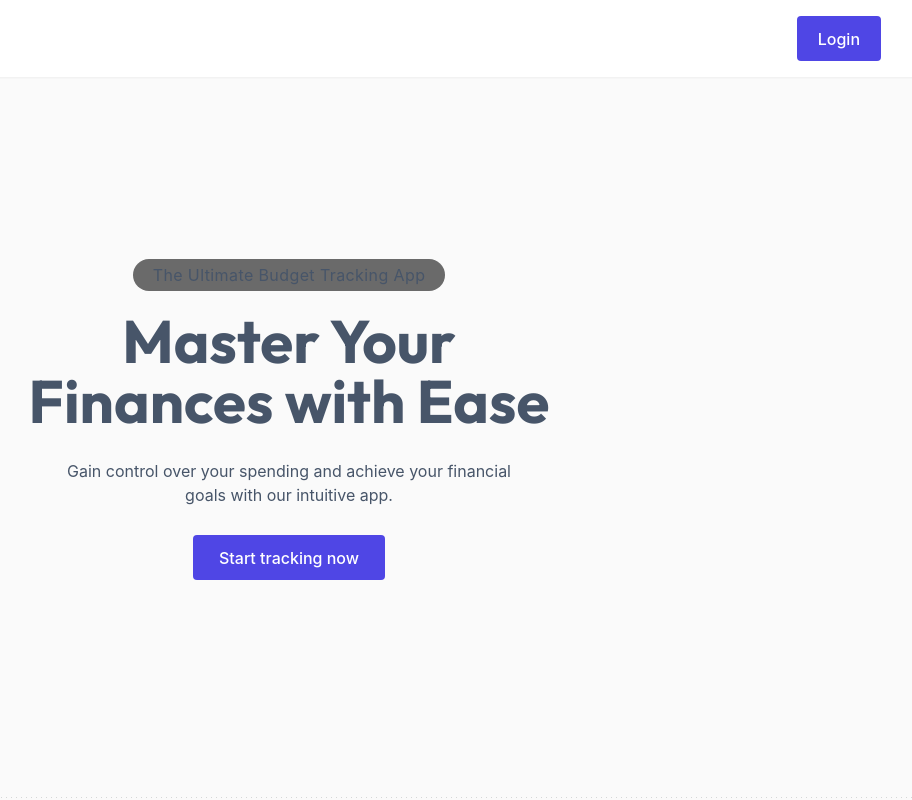
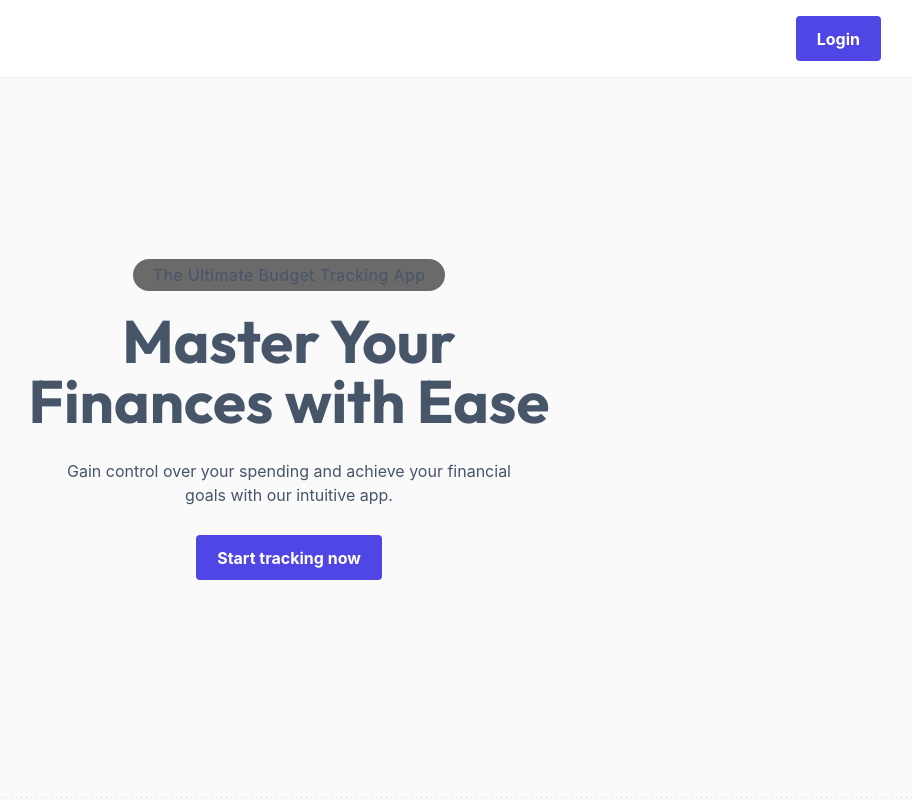
Before and after one commit to and27/tracker, a React (Vite) app: page /home in a window 1280 px wide. Shown: the top 800 px of the page, without its empty margins (351-1263 px from the left). Built offline with nearby package versions, Linux system fonts and the light colour scheme; no server answers.

Commit message:
style: make button text bolder

```diff
--- a/src/components/Button.tsx
+++ b/src/components/Button.tsx
@@ -4,7 +4,7 @@ interface ButtonProps {
 
 const Button = ({ children }: ButtonProps) => {
   return (
-    <button className="bg-indigo-600 text-white px-5 mt-5 rounded hover:bg-indigo-700">
+    <button className="bg-indigo-600 text-white px-5 mt-5 rounded hover:bg-indigo-700 font-bold">
       {children}
     </button>
   );
--- a/src/components/Hero.tsx
+++ b/src/components/Hero.tsx
@@ -1,4 +1,5 @@
 import { Link } from "react-router-dom";
+import LinkButton from "./LinkButton";
 
 const Hero = () => {
   return (
@@ -14,11 +15,7 @@ const Hero = () => {
           Gain control over your spending and achieve your financial goals with
           our intuitive app.
         </p>
-        <Link to="/login">
-          <button className="bg-indigo-600 rounded px-5 text-white w-48">
-            Start tracking now
-          </button>
-        </Link>
+        <LinkButton to="/login">Start tracking now</LinkButton>
       </div>
     </div>
   );
--- a/src/components/LinkButton.tsx
+++ b/src/components/LinkButton.tsx
@@ -9,7 +9,7 @@ const LinkButton = ({ children, to, className }: LinkButtonProps) => {
   return (
     <Link to={to} className={className}>
       <button
-        className={`bg-indigo-600 text-white px-5 rounded hover:bg-indigo-700`}
+        className={`bg-indigo-600 text-white px-5 rounded hover:bg-indigo-700 font-bold`}
       >
         {children}
       </button>
```
